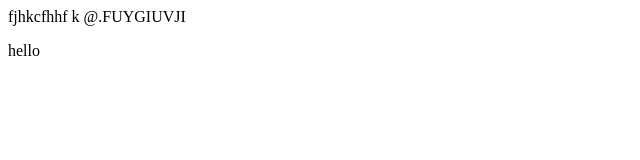
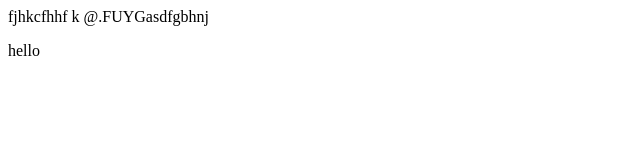
Before and after one commit to nyxsky404/festivals-project, a plain HTML site: page index.html in a window 1280 px wide. Shown: the full height of the page, 0-640 px from the left. Drawn offline with Linux system fonts and the light colour scheme.

Commit message:
Update index.html

```diff
--- a/index.html
+++ b/index.html
@@ -4,7 +4,7 @@
     <meta charset="UTF-8">
     <meta name="viewport" content="width=device-width, initial-scale=1.0">
     <link rel="stylesheet" href="style.css">
-    fjhkcfhhf k @.FUYGIUVJI
+    fjhkcfhhf k @.FUYGasdfgbhnj
     <title>Document</title>
 </head>
 <body>
```
